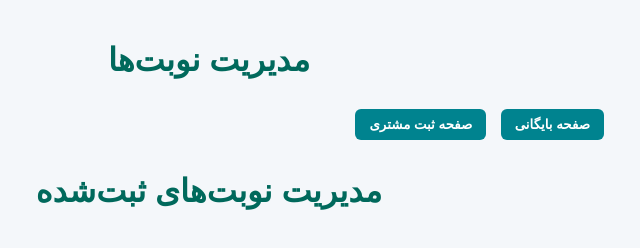
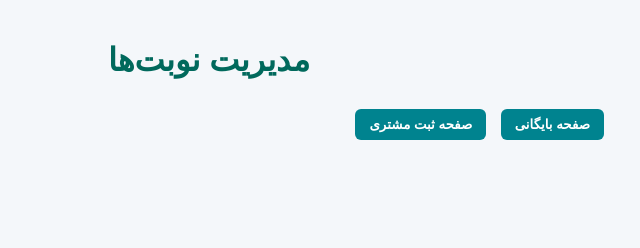
Before and after one commit to Reza-PC/Service, a website: page public/admin.html in a window 1280 px wide. Shown: the whole page, without its empty margins (431-1071 px from the left). Drawn offline with Linux system fonts and the light colour scheme; no server answers; a web font is replaced by a local one.

Commit message:
Update admin.html

```diff
--- a/public/admin.html
+++ b/public/admin.html
@@ -12,7 +12,6 @@
   <div class="container">
     <button id="archiveBtn" class="archive-button">صفحه بایگانی</button>
     <button id="bookingBtn" class="archive-button">صفحه ثبت مشتری</button>
-    <h1>مدیریت نوبت‌های ثبت‌شده</h1>
     <div id="appointments-container"></div>
   </div>
   <script src="admin.js"></script>
```
